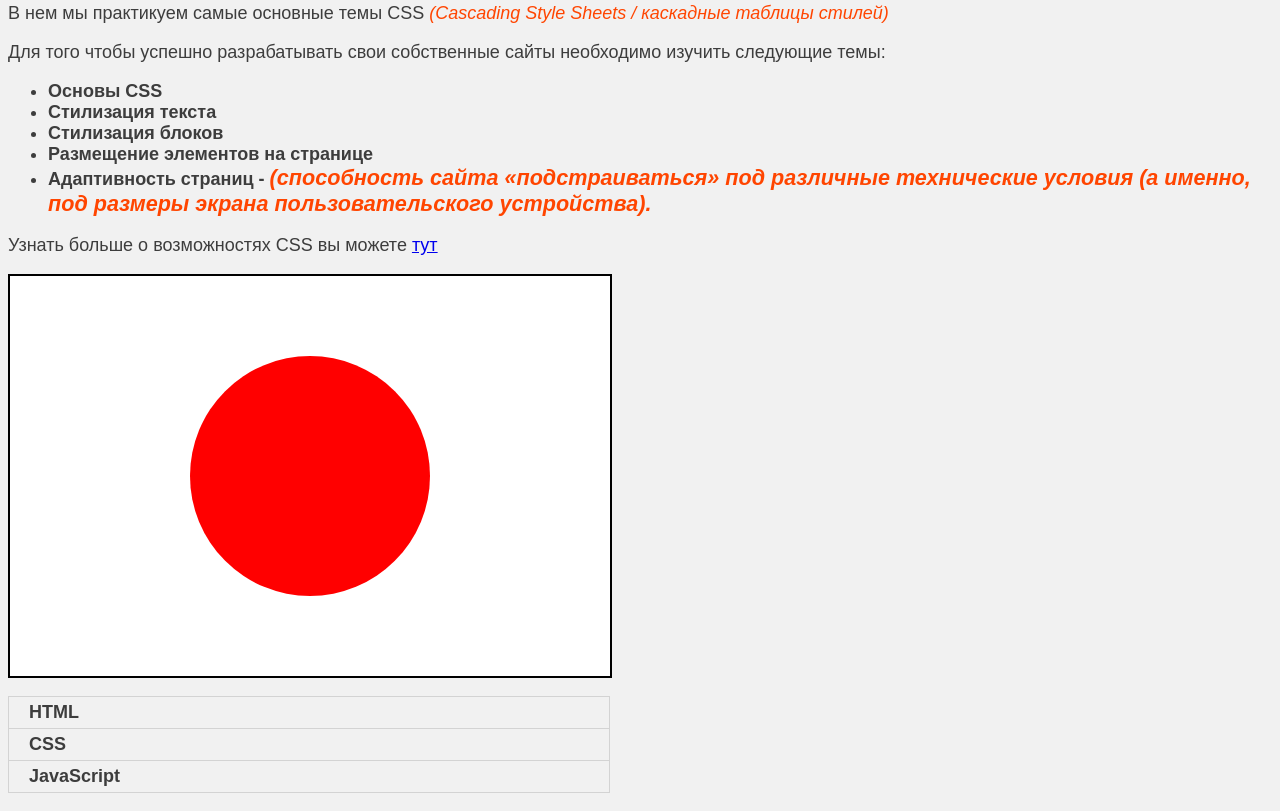
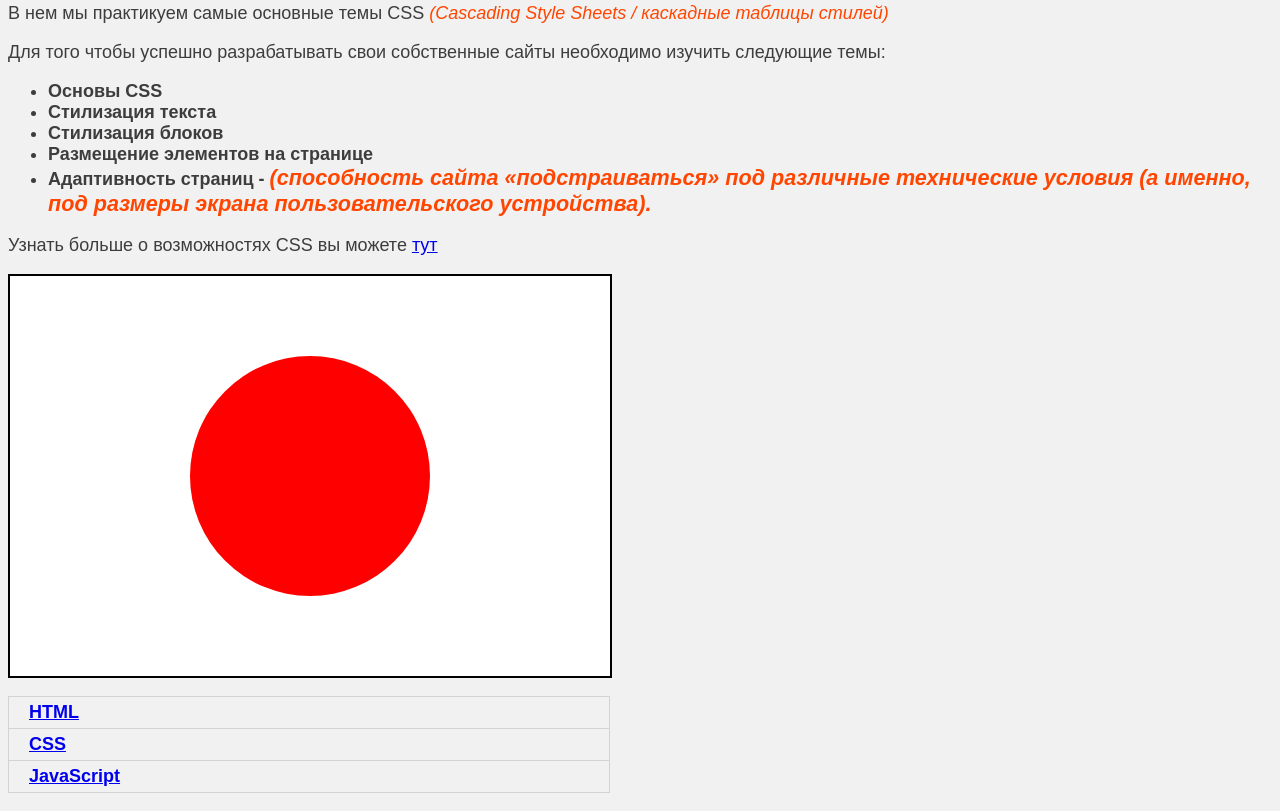
Before and after one commit to zve4202/CSS-practica, a plain HTML site: page index.html in a window 1280 px wide. Shown: the part 87-898 px from the top of the page. Drawn offline with Linux system fonts and the light colour scheme.

Commit message:
Упражнение 5. Интерактивный список

```diff
--- a/index.html
+++ b/index.html
@@ -36,9 +36,15 @@
         <div class="circle"></div>
     </div>
     <ul class="list-group">
-        <li class="list-group-item">HTML</li>
-        <li class="list-group-item">CSS</li>
-        <li class="list-group-item">JavaScript</li>
+        <li class="list-group-item">
+            <a href="https://youtu.be/DOEtVdkKwcU" target="_blank">HTML</a>
+        </li>
+        <li class="list-group-item">
+            <a href="https://youtu.be/SpCUuyZZTp8" target="_blank">CSS</a>
+        </li>
+        <li class="list-group-item">
+            <a href="https://youtu.be/Bluxbh9CaQ0" target="_blank">JavaScript</a>
+        </li>
       </ul>
   </body>
 </html>
--- a/style.css
+++ b/style.css
@@ -69,4 +69,13 @@ a:visited {
   margin: 0;
   padding: 5px 20px;
   border-bottom: 1px solid rgba(0, 0, 0, 0.125);
+  /* color: rgba(0, 0, 0, 0.75); */
 }
+
+.list-group-item a:active {
+  color: #0d6efd;
+}
+
+.list-group-item a:visited {
+  color: darkblue;
+}
```
